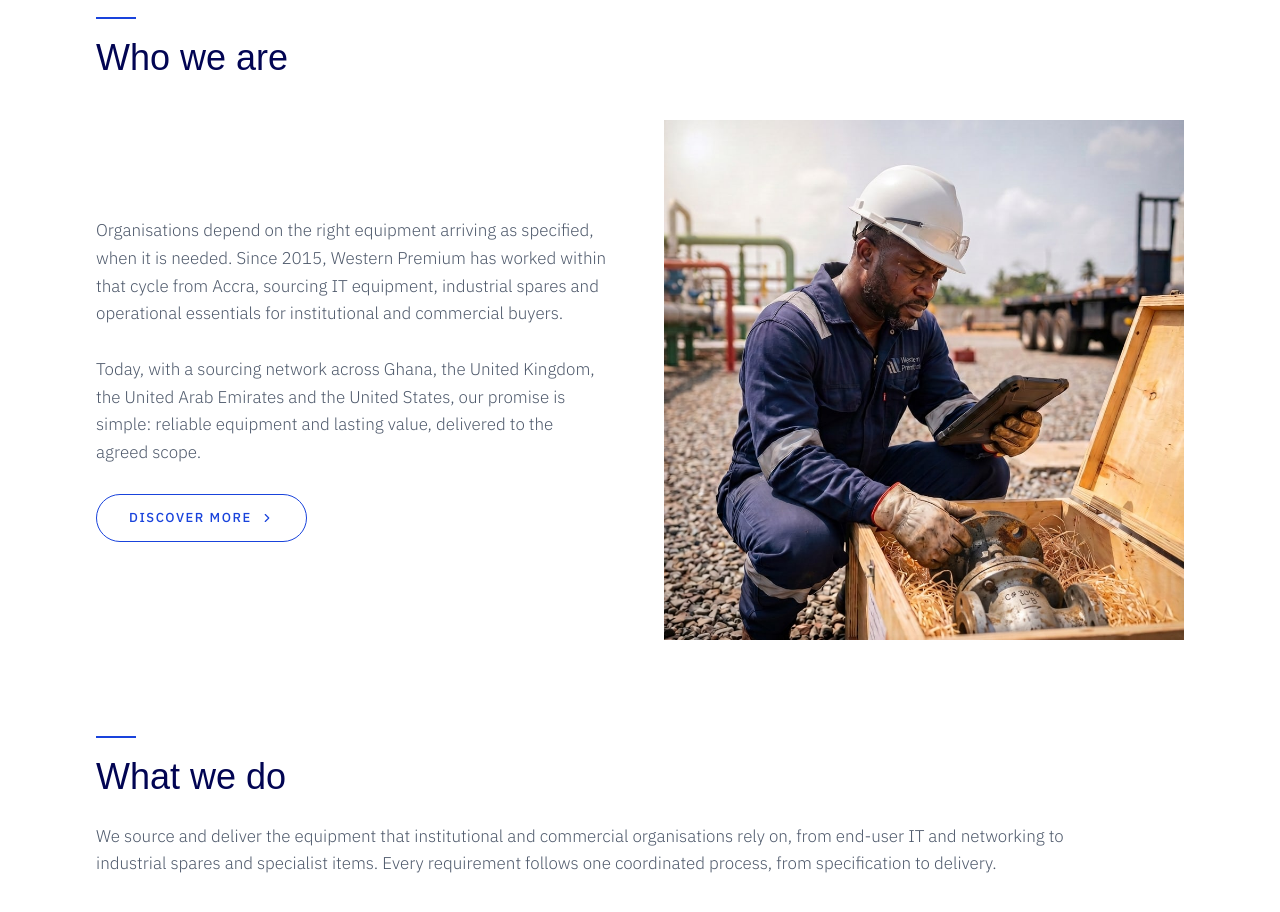
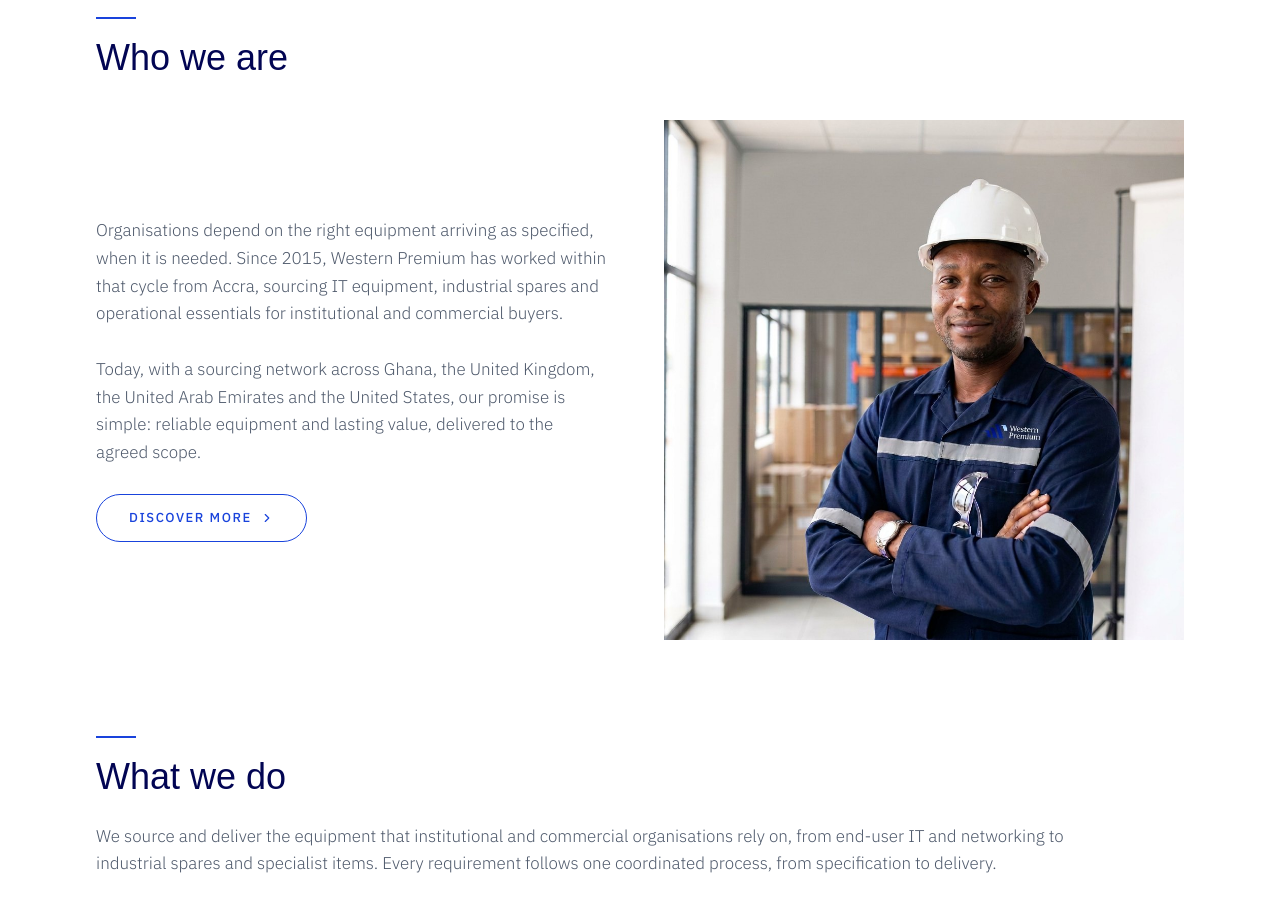
Before and after one commit to vaneli-van/westernpremiumweb, a Next.js app: page / in a window 1280 px wide. Shown: the part 840-1752 px from the top of the page. Built offline with nearby package versions, Linux system fonts and the light colour scheme; no server answers; a web font is replaced by a local one.

Commit message:
Who we are: new welcome image

```diff
--- a/components/home/home-sections.tsx
+++ b/components/home/home-sections.tsx
@@ -132,8 +132,8 @@ export function WhoWeAre() {
           </div>
           <div className="relative aspect-square overflow-hidden bg-navy">
             <Image
-              src="/images/who-we-are.jpg"
-              alt="A Western Premium field technician checks a crated valve against its delivery record on a tablet"
+              src="/images/who-we-are-welcome.jpg"
+              alt="A Western Premium field engineer in company coveralls and a white safety helmet at the warehouse office"
               fill
               sizes="(min-width: 768px) 560px, 100vw"
               className="object-cover"
```
Also changed, not shown: public/images/who-we-are-welcome.jpg (added).
